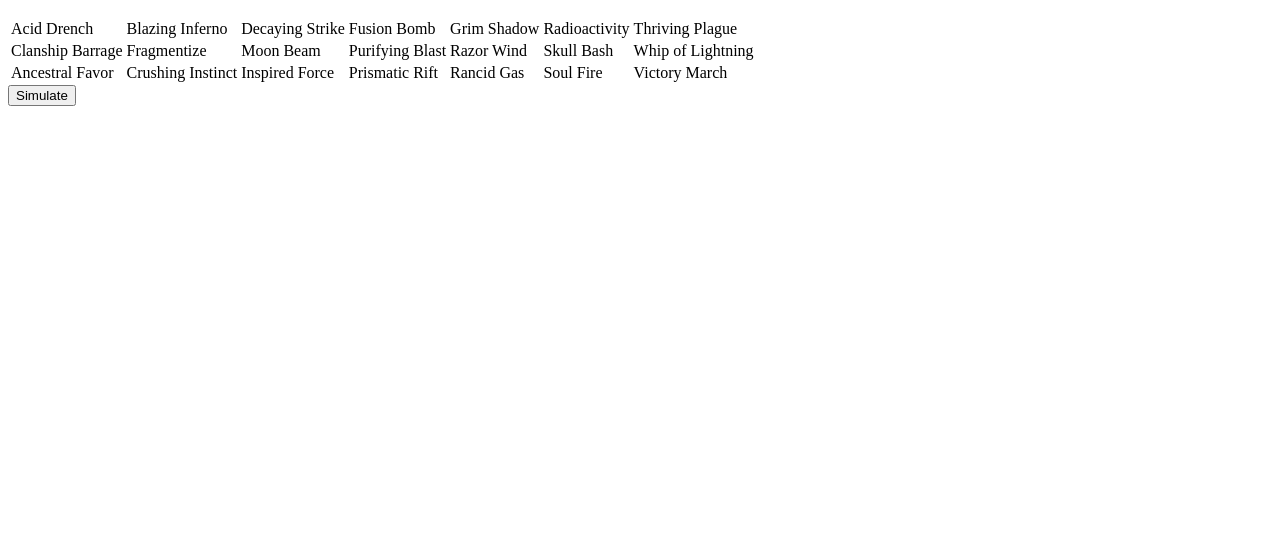
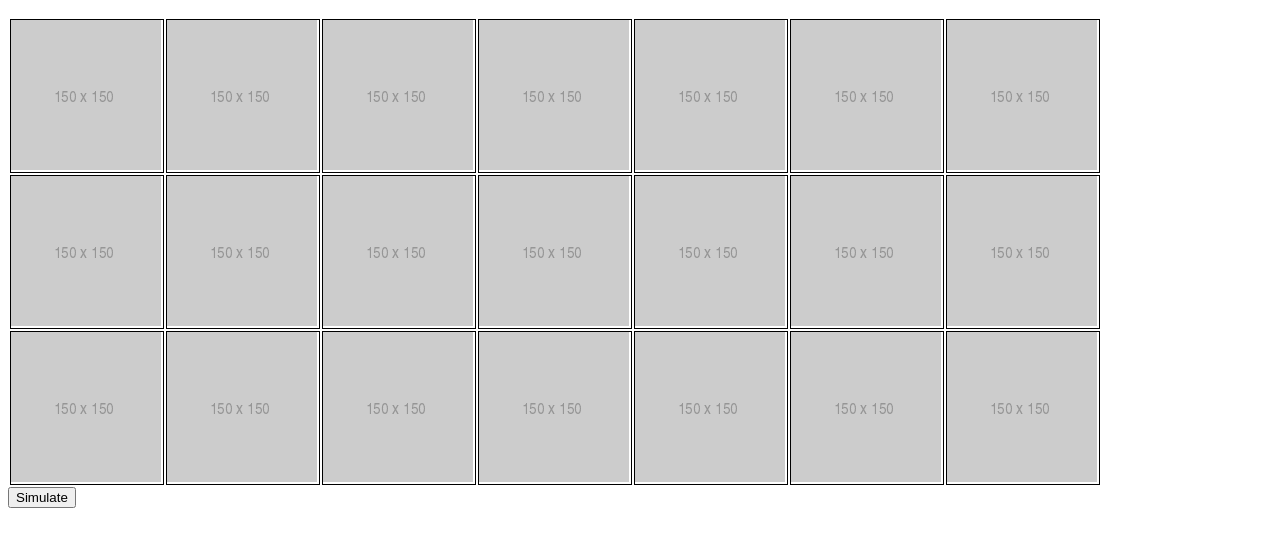
Before and after one commit to Kloppie5/TapTitans2-ClanRaid-Simulation, a plain HTML site: page index.html in a window 1280 px wide. Shown: the part 50-596 px from the top of the page. Drawn offline with nearby package versions, Linux system fonts and the light colour scheme.

Commit message:
Added images to cards (placeholder) and improved selection with outline

```diff
--- a/index.html
+++ b/index.html
@@ -4,8 +4,81 @@
   <head>
     <title>Tap Titans 2 Clan Raid Simulation</title>
     <style>
+      .card {
+        width: 150px;
+        min-width: 150px;
+        height: 150px;
+        min-height: 150px;
+        padding: auto;
+        border: 1px solid black;
+        background-repeat: no-repeat;
+        background-size: 150px 150px;
+      }
       .selected {
-        color: blue;
+        outline: 2px solid blue;
+      }
+      #Acid_Drench {
+        background-image: url("placeholder.png");
+      }
+      #Blazing_Inferno {
+        background-image: url("placeholder.png");
+      }
+      #Decaying_Strike {
+        background-image: url("placeholder.png");
+      }
+      #Fusion_Bomb {
+        background-image: url("placeholder.png");
+      }
+      #Grim_Shadow {
+        background-image: url("placeholder.png");
+      }
+      #Radioactivity {
+        background-image: url("placeholder.png");
+      }
+      #Thriving_Plague {
+        background-image: url("placeholder.png");
+      }
+      #Clanship_Barrage {
+        background-image: url("placeholder.png");
+      }
+      #Fragmentize {
+        background-image: url("placeholder.png");
+      }
+      #Moon_Beam {
+        background-image: url("placeholder.png");
+      }
+      #Purifying_Blast {
+        background-image: url("placeholder.png");
+      }
+      #Razor_Wind {
+        background-image: url("placeholder.png");
+      }
+      #Skull_Bash {
+        background-image: url("placeholder.png");
+      }
+      #Whip_of_Lightning {
+        background-image: url("placeholder.png");
+      }
+      #Ancestral_Favor {
+        background-image: url("placeholder.png");
+      }
+      #Crushing_Instinct {
+        background-image: url("placeholder.png");
+      }
+      #Inspired_Force {
+        background-image: url("placeholder.png");
+      }
+      #Prismatic_Rift {
+        background-image: url("placeholder.png");
+      }
+      #Rancid_Gas {
+        background-image: url("placeholder.png");
+      }
+      #Soul_Fire {
+        background-image: url("placeholder.png");
+      }
+      #Victory_March {
+        background-image: url("placeholder.png");
       }
     </style>
     <script src="https://ajax.googleapis.com/ajax/libs/jquery/2.1.4/jquery.min.js"></script>
@@ -28,31 +101,31 @@
 
     <table id="cards">
       <tr>
-        <td class="card">Acid Drench</td>
-        <td class="card">Blazing Inferno</td>
-        <td class="card">Decaying Strike</td>
-        <td class="card">Fusion Bomb</td>
-        <td class="card">Grim Shadow</td>
-        <td class="card">Radioactivity</td>
-        <td class="card">Thriving Plague</td>
+        <td class="card" id="Acid_Drench"></td>
+        <td class="card" id="Blazing_Inferno"></td>
+        <td class="card" id="Decaying_Strike"></td>
+        <td class="card" id="Fusion_Bomb"></td>
+        <td class="card" id="Grim_Shadow"></td>
+        <td class="card" id="Radioactivity"></td>
+        <td class="card" id="Thriving_Plague"></td>
       </tr>
       <tr>
-        <td class="card">Clanship Barrage</td>
-        <td class="card">Fragmentize</td>
-        <td class="card">Moon Beam</td>
-        <td class="card">Purifying Blast</td>
-        <td class="card">Razor Wind</td>
-        <td class="card">Skull Bash</td>
-        <td class="card">Whip of Lightning</td>
+        <td class="card" id="Clanship_Barrage"></td>
+        <td class="card" id="Fragmentize"></td>
+        <td class="card" id="Moon_Beam"></td>
+        <td class="card" id="Purifying_Blast"></td>
+        <td class="card" id="Razor_Wind"></td>
+        <td class="card" id="Skull_Bash"></td>
+        <td class="card" id="Whip_of_Lightning"></td>
       </tr>
       <tr>
-        <td class="card">Ancestral Favor</td>
-        <td class="card">Crushing Instinct</td>
-        <td class="card">Inspired Force</td>
-        <td class="card">Prismatic Rift</td>
-        <td class="card">Rancid Gas</td>
-        <td class="card">Soul Fire</td>
-        <td class="card">Victory March</td>
+        <td class="card" id="Ancestral_Favor"></td>
+        <td class="card" id="Crushing_Instinct"></td>
+        <td class="card" id="Inspired_Force"></td>
+        <td class="card" id="Prismatic_Rift"></td>
+        <td class="card" id="Rancid_Gas"></td>
+        <td class="card" id="Soul_Fire"></td>
+        <td class="card" id="Victory_March"></td>
       </tr>
   </table>
   <button onclick="simulate()">Simulate</button>
```
Also changed, not shown: placeholder.png (added).
